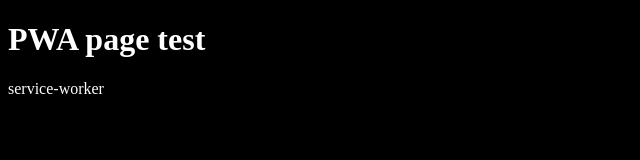
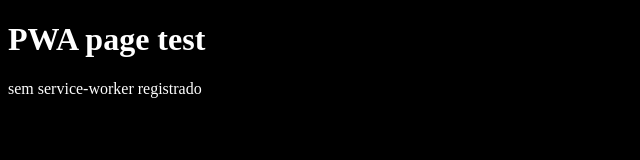
Before and after one commit to Ana-Leao/pwa-page, a plain HTML site: page index.html in a window 1280 px wide. Shown: the whole page, without its empty margins (0-640 px from the left). Drawn offline with Linux system fonts and the light colour scheme.

Commit message:
remove service worker

```diff
--- a/index.html
+++ b/index.html
@@ -15,10 +15,10 @@
 	</head>
 	<body style="background-color: black; color: white">
 		<h1>PWA page test</h1>
-		<span>service-worker</span>
+		<span>sem service-worker registrado</span>
 	</body>
 
-	<script>
+	<!-- <script>
 		navigator.serviceWorker.register("service-worker.js");
-	</script>
+	</script> -->
 </html>
```
